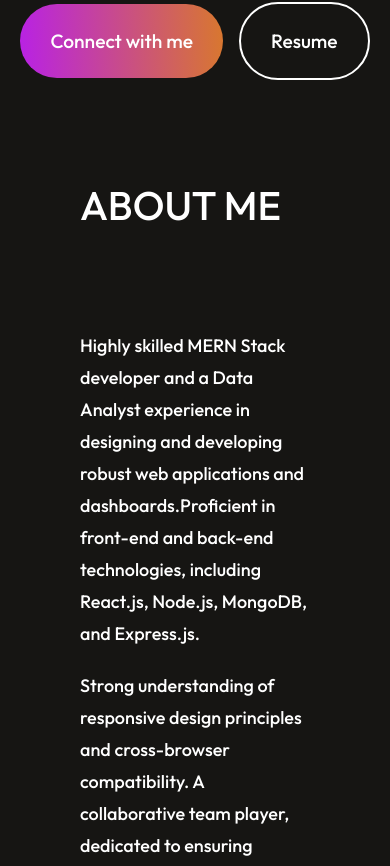
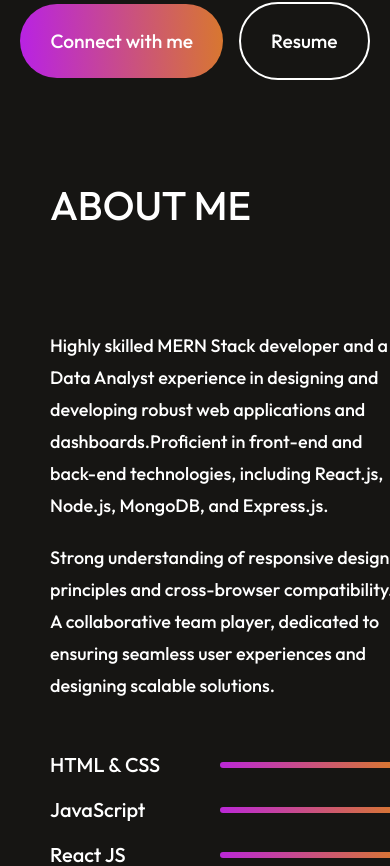
Before and after one commit to Shifashaikh-1234/Portfolio-ShifaTazeen, a React (Vite) app: page / in a window 390 px wide. Shown: the part 1058-1924 px from the top of the page. Built offline with nearby package versions, Linux system fonts and the light colour scheme; the HTML template or start-up script is replaced by a standard one.

Commit message:
Update About.css

```diff
--- a/src/Components/About/About.css
+++ b/src/Components/About/About.css
@@ -116,11 +116,14 @@
     transition: 0.5s;
 }
 
-@media(max-width:545px){
+@media(max-width: 545px){
     .about{
         gap: 60px;
-        margin: 40px 60px;
+        margin-top: 40px;
+        margin-left: 30px;
+        margin-right: 20px;
         align-items: start;
+        width: 100vw;
     }
     .about h1{
         font-size: 40px;
```
